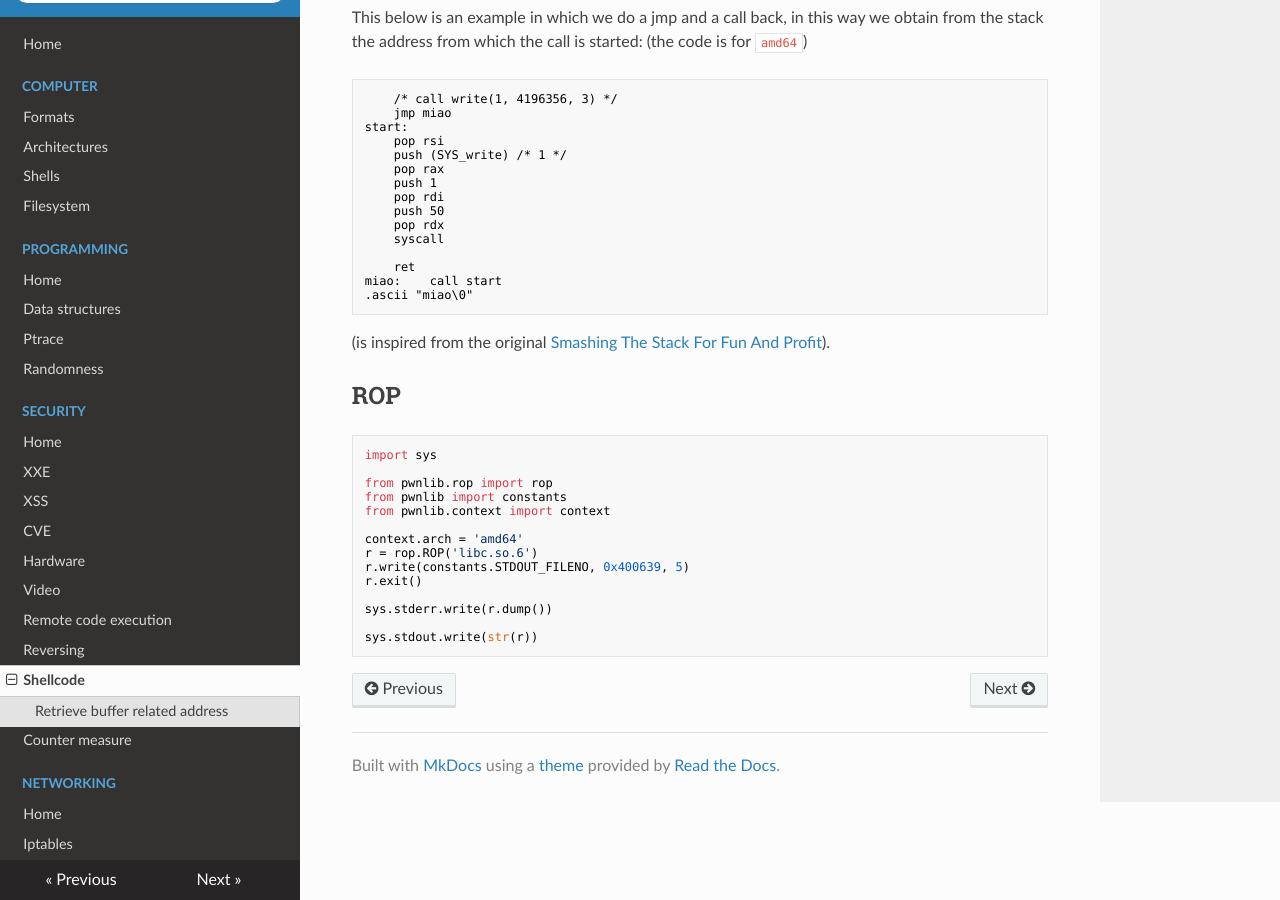
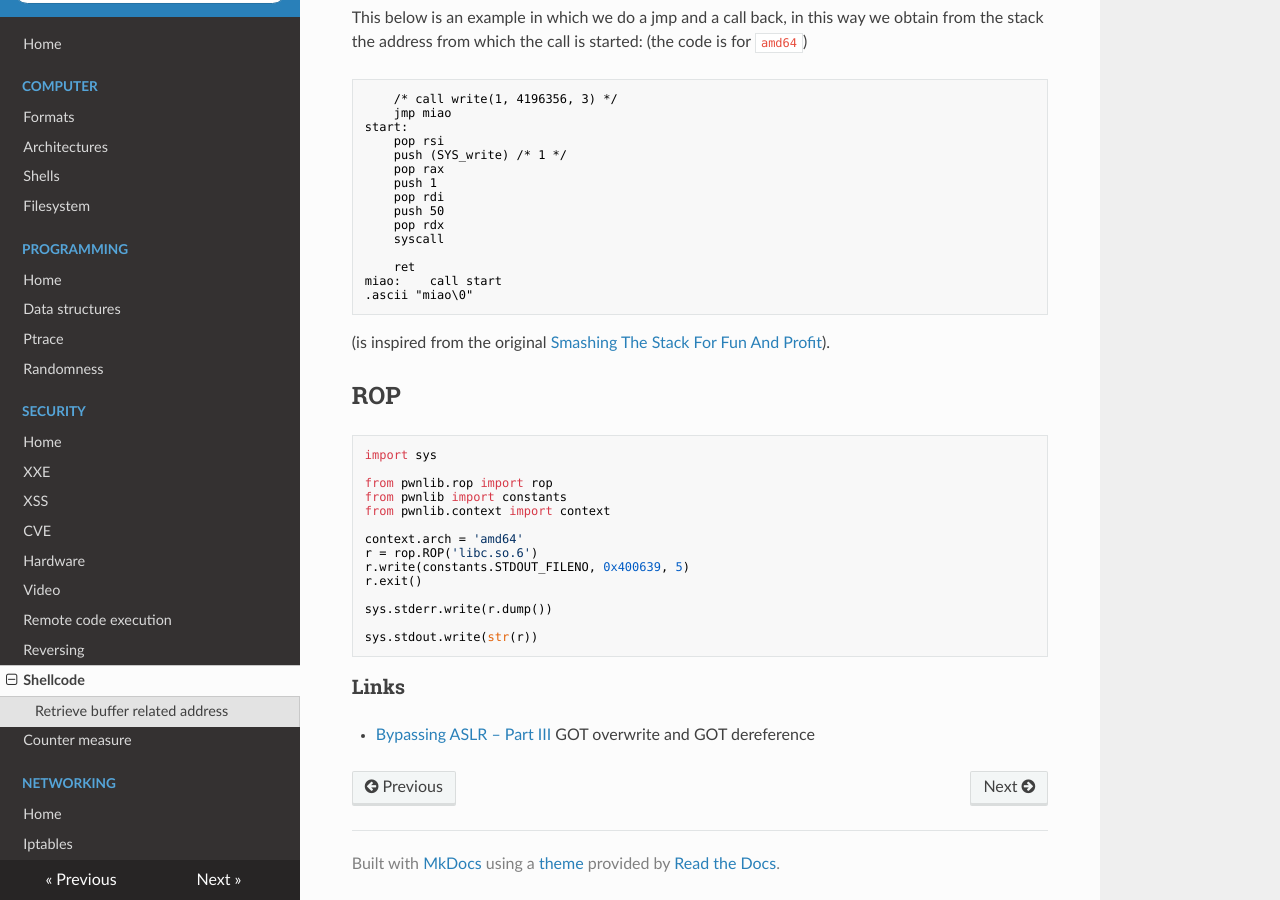
Before and after one commit to gipi/low-level, an MkDocs documentation site: the page built from docs/shellcode.md, in a window 1280 px wide and 900 px high, scrolled down 2020 px. Built offline with MkDocs 1.6.1, drawn with Linux system fonts in a browser that asks for light colours; nearby versions of some CDN libraries; old or Windows-style settings are respelled for this version of MkDocs.

Commit message:
Add link.

````diff
--- a/docs/shellcode.md
+++ b/docs/shellcode.md
@@ -166,3 +166,7 @@ sys.stderr.write(r.dump())
 
 sys.stdout.write(str(r))
 ```
+
+### Links
+
+ - [Bypassing ASLR – Part III](https://sploitfun.wordpress.com/2015/05/08/bypassing-aslr-part-iii/) GOT overwrite and GOT dereference
````
